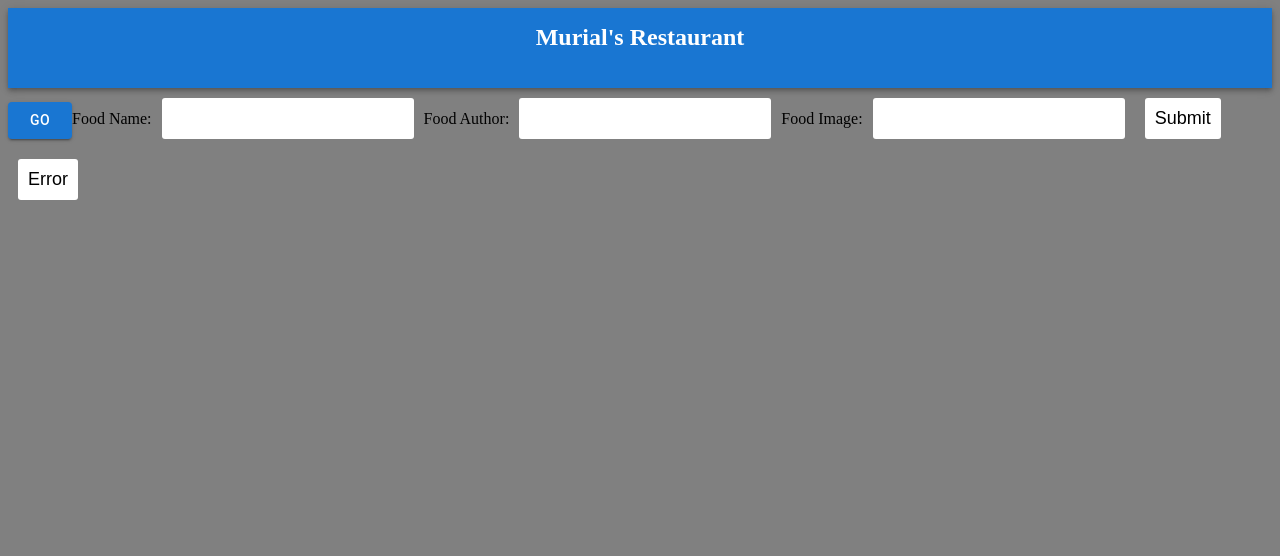
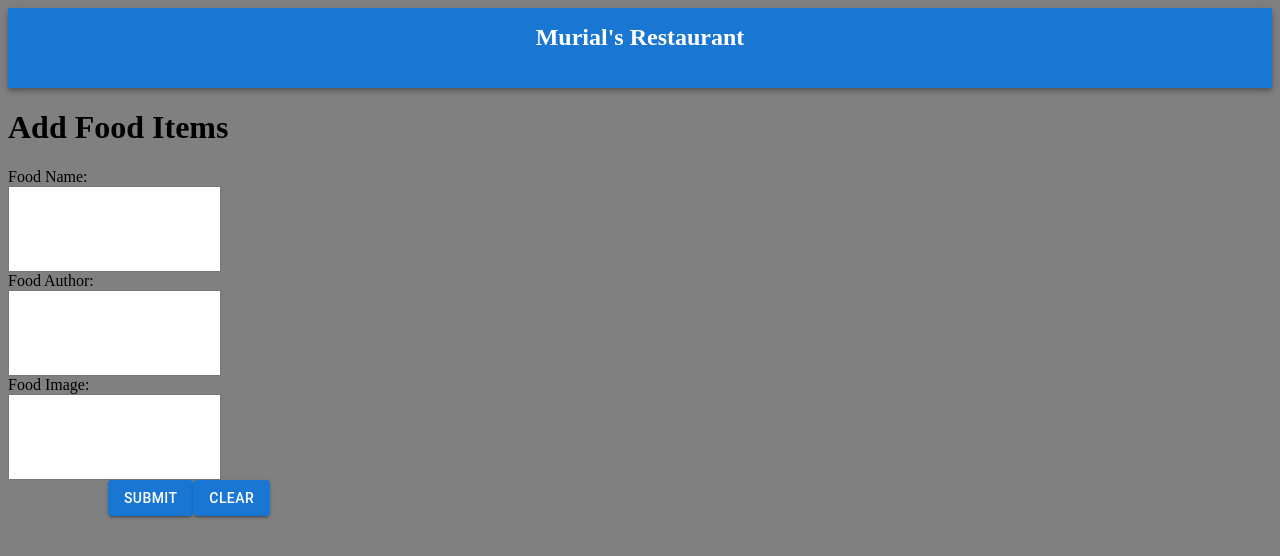
Before and after one commit to twentymurial33/murials_menu, a React (Create React App) app in the folder client/: page /add in a window 1280 px wide. Shown: the top 556 px of the page. Built offline with nearby package versions, Linux system fonts and the light colour scheme.

Commit message:
adding form and imput elements to addfood

```diff
--- a/client/src/pages/AddFood.js
+++ b/client/src/pages/AddFood.js
@@ -31,11 +31,8 @@ function AddFood() {
   return (
     <div className="form">
       <Layout />
-      <Button variant="contained" onClick={handleSubmit}>
-        Go
-      </Button>
-      <Form>
-        <form onSubmit={handleChange}>
+      <h1>Add Food Items</h1>
+      <Form onSubmit={handleChange}>
         <label>
           Food Name:
           <input type="text" name="name" />
@@ -48,10 +45,11 @@ function AddFood() {
           Food Image:
           <input type="text" name="name" />
         </label>
-          <input type="submit" value="Submit" />
-          <input type="submit" value="Error" />
-        </form>
       </Form>
+      <Button variant="contained" onClick={handleSubmit}>
+        Submit
+      </Button>
+      <Button variant="contained">Clear</Button>
       <ul className="list">
         {Array.from(food).map((data) => {
           return (
@@ -85,33 +83,24 @@ function AddFood() {
 }
 
 const Form = styled.form`
-  input{
-  font-size: 18px;
-  padding: 10px;
-  margin: 10px;
-  background: white;
-  border: none;
-  border-radius: 3px;
-  ::placeholder {
-    color: black;
+  input {
+    display: flex;
+    align-items: center;
+    justify-content: center;
+    height: 10vh;
+    padding-left: 30px;
   }
 
-  ul {
-    display: flex;
-    flex-wrap: wrap;
+  Button {
+    margin: 5px;
   }
 
-form{
-  display: block;
-    width: 100%;
-    padding: .5rem .8rem .5rem .8rem;
-    margin: .9vw 0 ;
-    border:0;
-    border-radius: 5px;
-    font-size: 20px;
+  Form {
+    display: flex;
+    align-items: center;
+    justify-content: center;
+    height: 100vh;
   }
-
-
 `;
 
 export default AddFood;
```
Also changed, not shown: client/src/pages/Food.js (deleted, +0 -13 lines), client/src/pages/Image.js (deleted, +0 -13 lines). Lines whose indentation alone changed are shown as unchanged.
